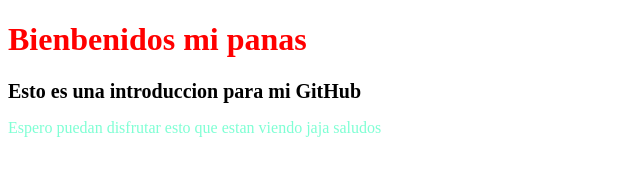
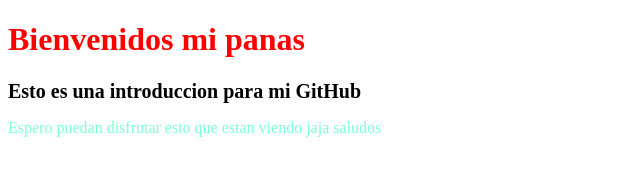
Before and after one commit to luisroquett/demo2, a plain HTML site: page index.html in a window 1280 px wide. Shown: the whole page, without its empty margins (0-640 px from the left). Drawn offline with Linux system fonts and the light colour scheme.

Commit message:
correction of word

```diff
--- a/index.html
+++ b/index.html
@@ -8,7 +8,7 @@
     <title>Demo de GitHun</title>
   </head>
   <body>
-    <h1>Bienbenidos mi panas</h1>
+    <h1>Bienvenidos mi panas</h1>
     <h2>Esto es una introduccion para mi GitHub</h2>
     <p>Espero puedan disfrutar esto que estan viendo jaja saludos</p>
   </body>
```
